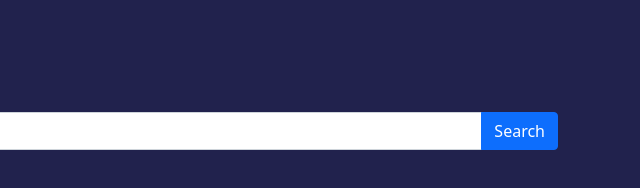
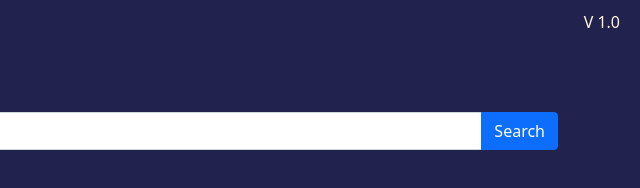
Before and after one commit to Rakhilpr96/moviesearch, a plain HTML site: page index.html in a window 1280 px wide. Shown: the full height of the page, 640-1280 px from the left. Drawn offline with nearby package versions, Linux system fonts and the light colour scheme.

Commit message:
Added version

```diff
--- a/css/style.css
+++ b/css/style.css
@@ -26,3 +26,9 @@ label:focus,
 .error-msg {
   color: aqua;
 }
+.version {
+  position: absolute;
+  top: 10px;
+  right: 20px;
+  color: cornsilk;
+}
--- a/index.html
+++ b/index.html
@@ -34,6 +34,7 @@
         </button>
       </div>
 
+      <div class="version"></div>
       <div class="success-msg"></div>
       <div class="error-msg"></div>
 
--- a/js/script.js
+++ b/js/script.js
@@ -45,6 +45,7 @@ document.getElementById("button-addon2").addEventListener("click", () => {
 // Agent Widget SDK
 
 lpTag.agentSDK.init();
+document.querySelector(".version").innerHTML = `<div>V 1.0</div>`;
 
 // var pathToData = "chatTranscript.lines";
 
```
